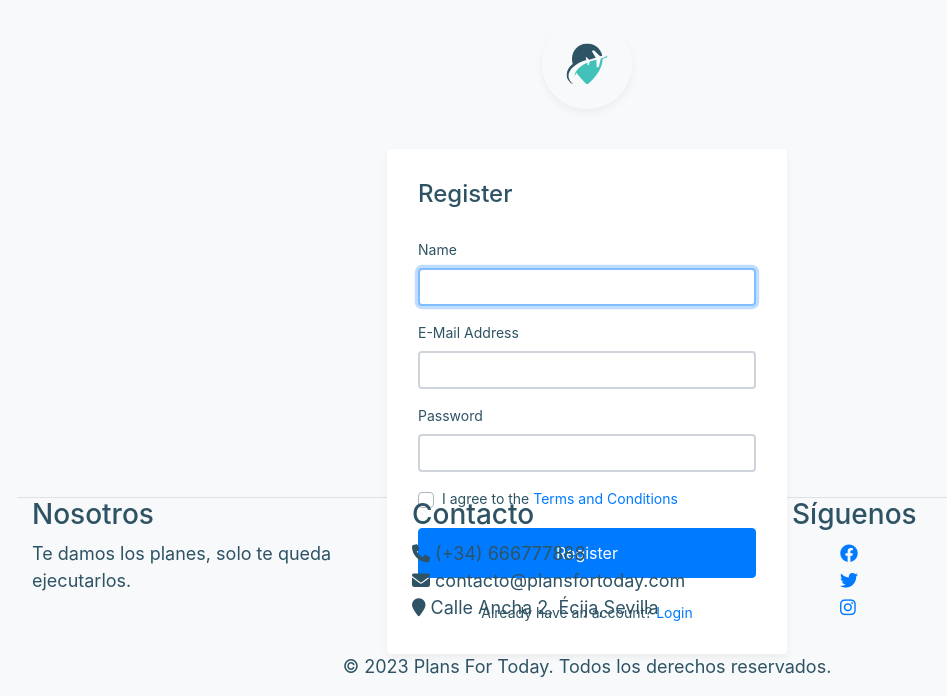
After one commit to Supermiha96/PlansForToday, a PHP site: page /register.php in a window 1280 px wide. The commit adds this page. Shown: the part 197-893 px from the top of the page, without its empty margins (53-1000 px from the left). Run offline with PHP 8.4, Linux system fonts and the light colour scheme.

Commit message:
Registro

```diff
--- /dev/null
+++ b/css/my-login.css
@@ -0,0 +1,75 @@
+html,body {
+	height: 70%;
+}
+
+body.my-login-page {
+	background-color: #f7f9fb;
+	font-size: 14px;
+}
+
+.my-login-page .brand {
+	width: 90px;
+	height: 90px;
+	overflow: hidden;
+	border-radius: 50%;
+	margin: 40px auto;
+	box-shadow: 0 4px 8px rgba(0,0,0,.05);
+	position: relative;
+	z-index: 1;
+}
+
+.my-login-page .brand img {
+	width: 100%;
+}
+
+.my-login-page .card-wrapper {
+	width: 400px;
+}
+
+.my-login-page .card {
+	border-color: transparent;
+	box-shadow: 0 4px 8px rgba(0,0,0,.05);
+}
+
+.my-login-page .card.fat {
+	padding: 10px;
+}
+
+.my-login-page .card .card-title {
+	margin-bottom: 30px;
+}
+
+.my-login-page .form-control {
+	border-width: 2.3px;
+}
+
+.my-login-page .form-group label {
+	width: 100%;
+}
+
+.my-login-page .btn.btn-block {
+	padding: 12px 10px;
+}
+
+.my-login-page .footer {
+	margin: 40px 0;
+	color: #888;
+	text-align: center;
+}
+
+@media screen and (max-width: 425px) {
+	.my-login-page .card-wrapper {
+		width: 90%;
+		margin: 0 auto;
+	}
+}
+
+@media screen and (max-width: 320px) {
+	.my-login-page .card.fat {
+		padding: 0;
+	}
+
+	.my-login-page .card.fat .card-body {
+		padding: 15px;
+	}
+}
--- a/funciones.php
+++ b/funciones.php
@@ -13,7 +13,7 @@ function theHeader()
       </a>
 
       <button class="navbar-toggler" type="button" data-toggle="collapse" data-target="#navbarNav" aria-controls="navbarNav" aria-expanded="false" aria-label="Toggle navigation">
-        <span ><i class="fa-solid fa-bars" style="color: #f2f1ec;"></i></span>
+        <span><i class="fa-solid fa-bars" style="color: #f2f1ec;"></i></span>
       </button>
 
       <div class="collapse navbar-collapse text-white" id="navbarNav">
@@ -31,7 +31,7 @@ function theHeader()
 
         <ul class="navbar-nav me-3">
           <li class="nav-item">
-            <a class="nav-link" href="#" data-toggle="modal" data-target="#modalLoginForm">Iniciar sesión</a>
+            <a class="nav-link" href="./login.php" data-toggle="modal" >Iniciar sesión</a>
           </li>
         </ul>
       </div>
@@ -39,12 +39,11 @@ function theHeader()
 
 
     <!-- Modal de inicio de sesión -->
-    <div class="modal fade" id="modalLoginForm" tabindex="-1" role="dialog" aria-labelledby="myModalLabel"
-  aria-hidden="true">
+    <div class="modal fade" id="modalLoginForm" tabindex="-1" role="dialog" aria-labelledby="myModalLabel" aria-hidden="true">
       <div class="modal-dialog" role="document">
         <div class="modal-content">
           <div class="modal-header text-center">
-        <h4 class="modal-title w-100 font-weight-bold">Sign in</h4>
+            <h4 class="modal-title w-100 font-weight-bold">Iniciar sesión</h4>
             <button type="button" class="close" data-dismiss="modal" aria-label="Close">
               <span aria-hidden="true">&times;</span>
             </button>
@@ -53,19 +52,91 @@ function theHeader()
             <div class="md-form mb-5">
               <i class="fas fa-envelope prefix grey-text"></i>
               <input type="email" id="defaultForm-email" class="form-control validate">
-          <label data-error="wrong" data-success="right" for="defaultForm-email">Your email</label>
+              <label data-error="wrong" data-success="right" for="defaultForm-email">Tu correo electrónico</label>
             </div>
 
             <div class="md-form mb-4">
               <i class="fas fa-lock prefix grey-text"></i>
               <input type="password" id="defaultForm-pass" class="form-control validate">
-          <label data-error="wrong" data-success="right" for="defaultForm-pass">Your password</label>
+              <label data-error="wrong" data-success="right" for="defaultForm-pass">Tu contraseña</label>
+            </div>
+
+            <p class="text-center">¿No tienes una cuenta? <a href="#modalRegistro" data-toggle="modal" data-dismiss="modal">Regístrate</a></p>
+          </div>
+          <div class="modal-footer d-flex justify-content-center">
+            <button class="btn btn-default">Iniciar sesión</button>
+          </div>
+        </div>
+      </div>
+    </div>
+
+    <!-- Modal de registro -->
+    <div class="modal fade" id="modalRegistro" tabindex="-1" role="dialog" aria-labelledby="myModalLabel" aria-hidden="true">
+      <div class="modal-dialog" role="document">
+        <div class="modal-content">
+          <div class="modal-header text-center">
+            <h4 class="modal-title w-100 font-weight-bold">Registro</h4>
+            <button type="button" class="close" data-dismiss="modal" aria-label="Close">
+              <span aria-hidden="true">&times;</span>
+            </button>
+          </div>
+          <form action="" method="post">
+            <div class="modal-body mx-3">
+
+              <div class="md-form mb-4">
+                <i class="fas fa-user prefix grey-text"></i>
+                <label data-error="wrong" data-success="right" for="defaultForm-nombre">Nombre</label>
+                <input type="text" id="defaultForm-nombre" name="nombre" class="form-control validate">
+
+              </div>
+
+              <div class="md-form mb-4">
+                <i class="fas fa-user prefix grey-text"></i>
+                <label data-error="wrong" data-success="right" for="defaultForm-apellidos">Apellidos</label>
+                <input type="text" id="defaultForm-apellidos" name="apellidos" class="form-control validate">
+
+              </div>
+
+              <div class="md-form mb-4">
+                <i class="fas fa-phone prefix grey-text"></i>
+                <label data-error="wrong" data-success="right" for="defaultForm-telefono">Teléfono</label>
+                <input type="text" id="defaultForm-telefono" name="telefono" class="form-control validate">
+
+              </div>
+
+              <div class="md-form mb-4">
+                <i class="fas fa-envelope prefix grey-text"></i>
+                <label data-error="wrong" data-success="right" for="defaultForm-email">Correo electrónico</label>
+                <input type="email" id="defaultForm-email" name="correoElectronico" class="form-control validate">
+
+              </div>
+
+              <div class="md-form mb-4">
+                <i class="fas fa-lock prefix grey-text"></i>
+                <label data-error="wrong" data-success="right" for="defaultForm-password">Contraseña</label>
+                <input type="password" id="defaultForm-password" name="contraseña" class="form-control validate">
+
+              </div>
+
+              <div class="md-form mb-4">
+                <i class="fas fa-city prefix grey-text"></i>
+                <label data-error="wrong" data-success="right" for="defaultForm-ciudad">Ciudad</label>
+                <input type="text" id="defaultForm-ciudad" name="ciudad" class="form-control validate">
+
+              </div>
+              <div class="md-form mb-4">
+                <i class="fas fa-city prefix grey-text"></i>
+                <label data-error="wrong" data-success="right" for="defaultForm-pais">Pais</label>
+                <input type="text" id="defaultForm-pais" name="pais" class="form-control validate">
+
               </div>
 
             </div>
             <div class="modal-footer d-flex justify-content-center">
-        <button class="btn btn-default">Login</button>
+              <input type="submit" class="btn btn-default" value="Registrarse">
+
             </div>
+          </form>
         </div>
       </div>
     </div>
--- /dev/null
+++ b/register.php
@@ -0,0 +1,96 @@
+<?php
+require_once "funciones.php";
+?>
+<!DOCTYPE html>
+<html lang="es">
+
+<head>
+    <meta charset="UTF-8">
+    <meta http-equiv="X-UA-Compatible" content="IE=edge">
+    <meta name="viewport" content="width=device-width, initial-scale=1.0">
+    <title><?php //if ($title) { echo $title . ' - ';} //
+            ?>Plans For Today</title>
+    <link rel="icon" href="./img/logos/8.svg" sizes="any" type="image/svg+xml">
+    <!-- CSS only -->
+
+	<link rel="stylesheet" href="https://stackpath.bootstrapcdn.com/bootstrap/4.3.1/css/bootstrap.min.css" integrity="sha384-ggOyR0iXCbMQv3Xipma34MD+dH/1fQ784/j6cY/iJTQUOhcWr7x9JvoRxT2MZw1T" crossorigin="anonymous">
+    <link rel="stylesheet" href="https://cdnjs.cloudflare.com/ajax/libs/font-awesome/6.4.0/css/all.min.css" integrity="sha512-iecdLmaskl7CVkqkXNQ/ZH/XLlvWZOJyj7Yy7tcenmpD1ypASozpmT/E0iPtmFIB46ZmdtAc9eNBvH0H/ZpiBw==" crossorigin="anonymous" referrerpolicy="no-referrer" />
+    <link rel="stylesheet" href="./css/style.css">
+	<link rel="stylesheet" type="text/css" href="./css/my-login.css">
+
+
+
+</head>
+<body class="my-login-page">
+<?php
+    theHeader();
+    ?>
+	<section class="h-100">
+		<div class="container h-100">
+			<div class="row justify-content-md-center h-100">
+				<div class="card-wrapper">
+					<div class="brand">
+						<img src="img/logos/7.svg" alt="bootstrap 4 login page">
+					</div>
+					<div class="card fat">
+						<div class="card-body">
+							<h4 class="card-title">Register</h4>
+							<form method="POST" class="my-login-validation" novalidate="">
+								<div class="form-group">
+									<label for="name">Name</label>
+									<input id="name" type="text" class="form-control" name="name" required autofocus>
+									<div class="invalid-feedback">
+										What's your name?
+									</div>
+								</div>
+
+								<div class="form-group">
+									<label for="email">E-Mail Address</label>
+									<input id="email" type="email" class="form-control" name="email" required>
+									<div class="invalid-feedback">
+										Your email is invalid
+									</div>
+								</div>
+
+								<div class="form-group">
+									<label for="password">Password</label>
+									<input id="password" type="password" class="form-control" name="password" required data-eye>
+									<div class="invalid-feedback">
+										Password is required
+									</div>
+								</div>
+
+								<div class="form-group">
+									<div class="custom-checkbox custom-control">
+										<input type="checkbox" name="agree" id="agree" class="custom-control-input" required="">
+										<label for="agree" class="custom-control-label">I agree to the <a href="#">Terms and Conditions</a></label>
+										<div class="invalid-feedback">
+											You must agree with our Terms and Conditions
+										</div>
+									</div>
+								</div>
+
+								<div class="form-group m-0">
+									<button type="submit" class="btn btn-primary btn-block">
+										Register
+									</button>
+								</div>
+								<div class="mt-4 text-center">
+									Already have an account? <a href="login.php">Login</a>
+								</div>
+							</form>
+						</div>
+					</div>
+				</div>
+			</div>
+		</div>
+	</section>
+
+	<script src="https://code.jquery.com/jquery-3.3.1.slim.min.js" integrity="sha384-q8i/X+965DzO0rT7abK41JStQIAqVgRVzpbzo5smXKp4YfRvH+8abtTE1Pi6jizo" crossorigin="anonymous"></script>
+	<script src="https://stackpath.bootstrapcdn.com/bootstrap/4.3.1/js/bootstrap.min.js" integrity="sha384-JjSmVgyd0p3pXB1rRibZUAYoIIy6OrQ6VrjIEaFf/nJGzIxFDsf4x0xIM+B07jRM" crossorigin="anonymous"></script>
+	<script src="./js/my-login.js"></script>
+</body>
+<?php
+theFooter();
+?>
+</html>
```
Also changed, not shown: forgot.php (added, +72 -0 lines), login.php (added, +91 -0 lines), reset.php (added, +54 -0 lines), conexion.php (renamed from bd.php). Lines whose indentation alone changed are shown as unchanged.
